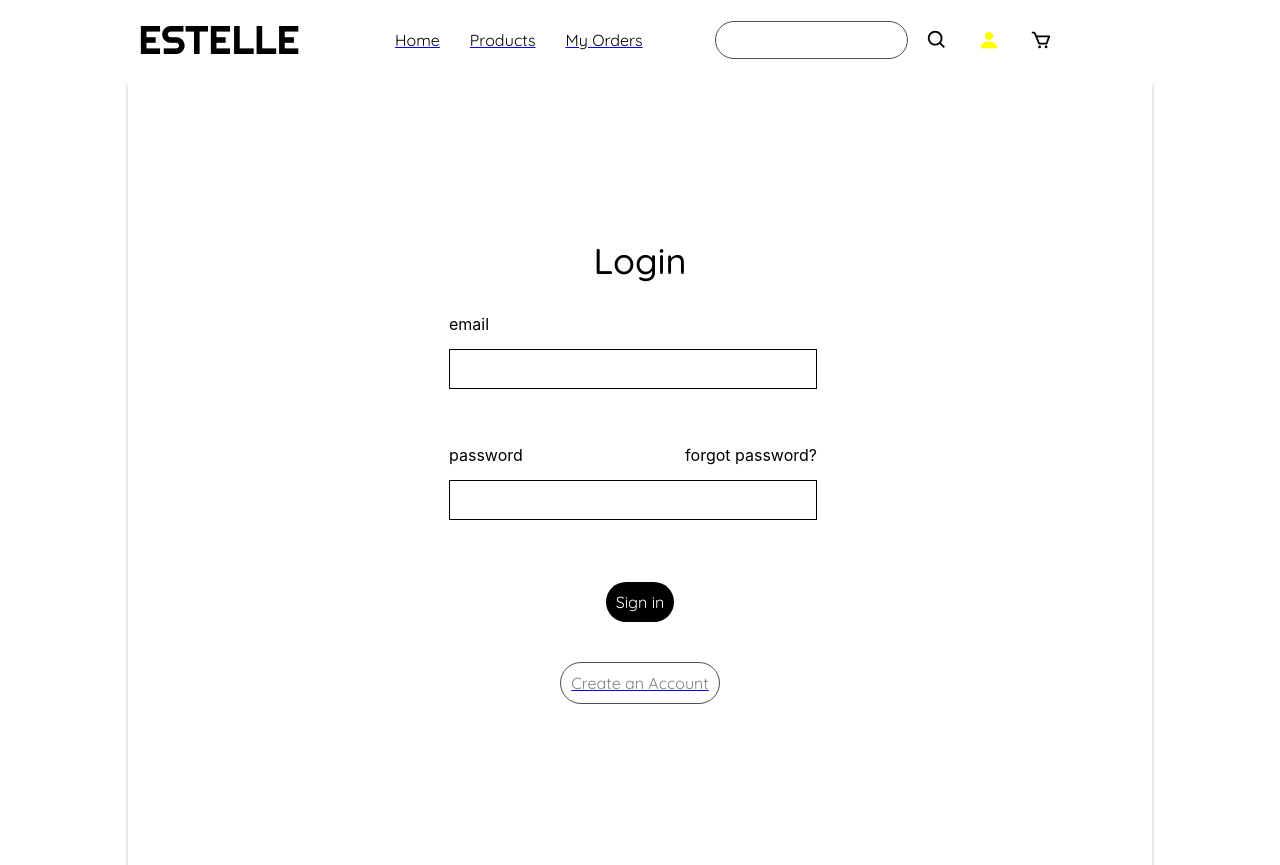
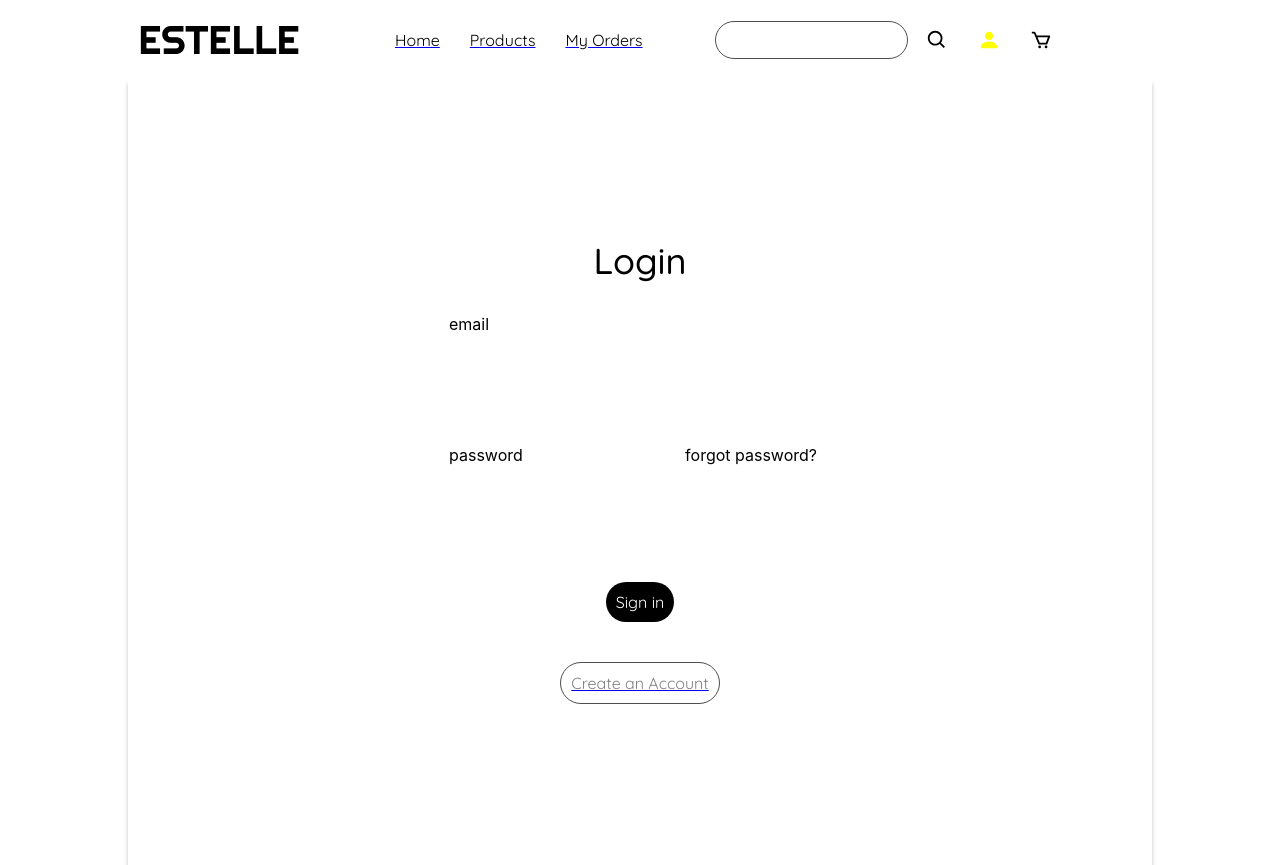
Before and after one commit to iambaangkok/261342-Database-Project-Frontend, a React (Create React App) app: page /login in a window 1280 px wide. Built offline with nearby package versions, Linux system fonts and the light colour scheme.

Commit message:
move input out of IputField.tsx
because i canr set useState in different file

```diff
--- a/src/components/InputField.tsx
+++ b/src/components/InputField.tsx
@@ -1,3 +1,4 @@
+import { useState } from 'react'
 import '../css/InputField.css'
 
 type Text = {
@@ -6,6 +7,7 @@ type Text = {
 }
 
 function InputField({textL,textR} : Text) {
+
     return (
         <div className={"InputField"}>
             <div className='Text'>
@@ -16,9 +18,6 @@ function InputField({textL,textR} : Text) {
                     {textR}
                 </div>
             </div>
-            <input className='Field'>
-
-            </input>
         </div >
     )
 }
```
